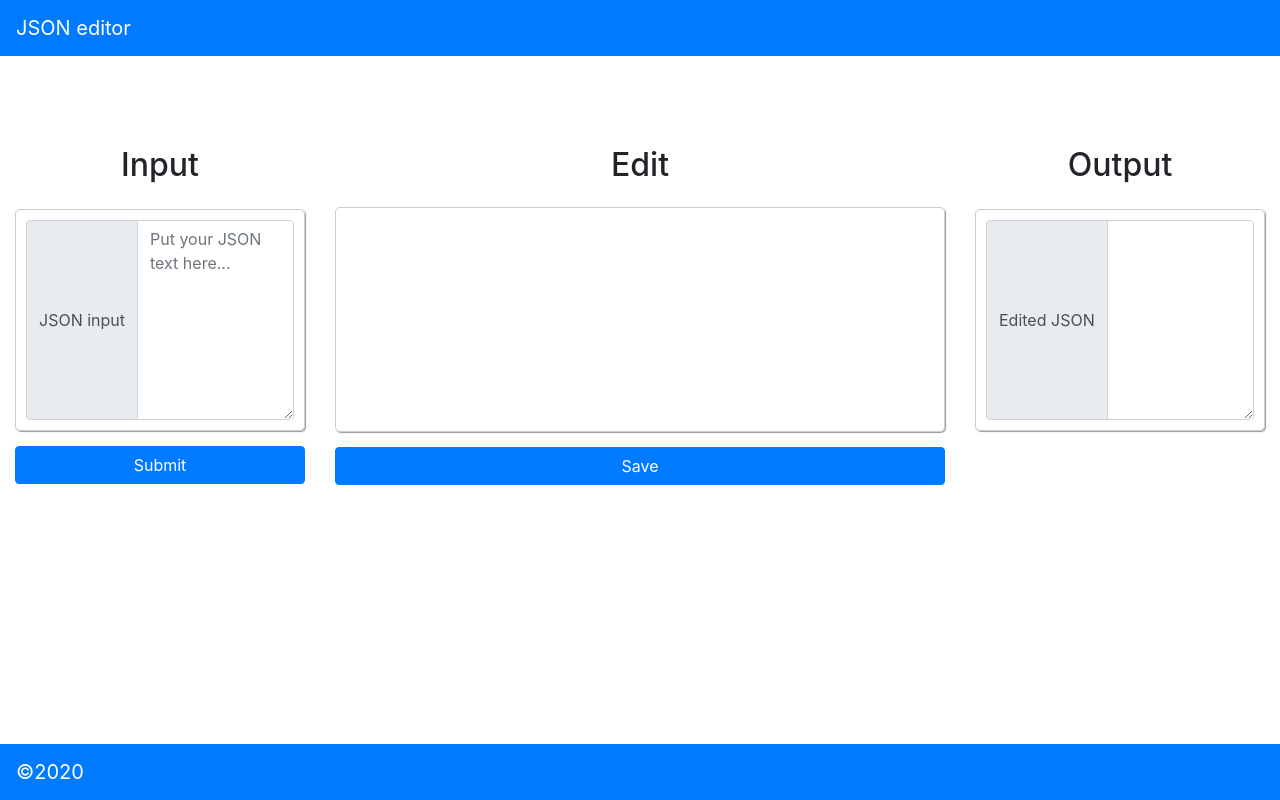
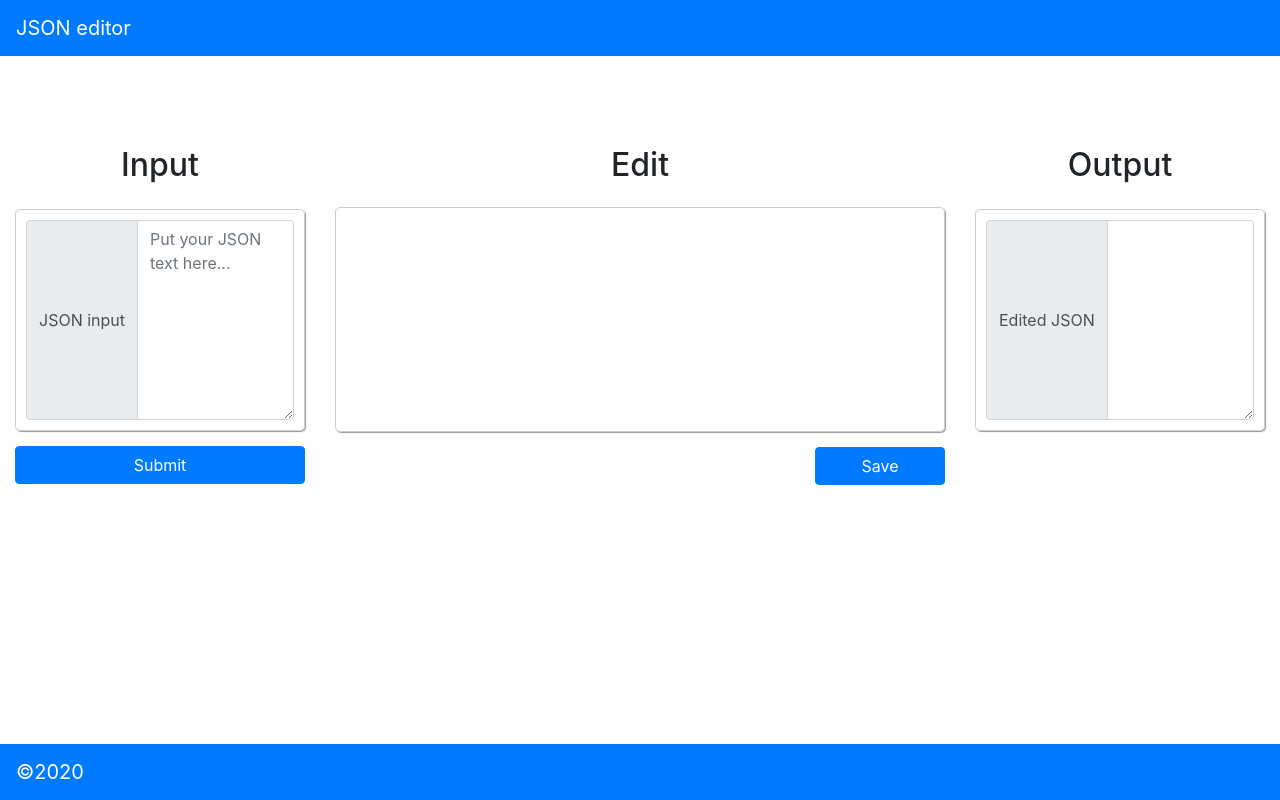
Before and after one commit to soldor37/jsonEditor, an Angular app: page / in a window 1280 px wide. Built offline with nearby package versions, Linux system fonts and the light colour scheme.

Commit message:
add row action

```diff
--- a/src/app/json-edit/json-edit.component.css
+++ b/src/app/json-edit/json-edit.component.css
@@ -16,3 +16,10 @@
     margin-bottom: 15px;
     min-height: 225px;
 }
+.table__buttons{
+    display: flex;
+    justify-content: flex-end;
+}
+.saveBtn{
+    min-width: 130px;
+}
--- a/src/app/json-edit/json-edit.component.html
+++ b/src/app/json-edit/json-edit.component.html
@@ -1,5 +1,5 @@
 <div class="card border-0">
-    <h2 class="page__title" >Edit</h2>
+    <h2 class="page__title">Edit</h2>
     <div class="table-wrap">
         <div class="table" *ngIf="tmpJson.length">
             <table class="jsonTable table-hover table-bordered table-responsive-sm">
@@ -17,9 +17,19 @@
                         </td>
                         <td><button class="btn btn-danger" type="button" (click)="deleteRow(obj)">Delete</button></td>
                     </tr>
+                    <tr>
+                        <td *ngFor="let obj of tmpJson[0] | keyvalue">
+                            <input type="text" class="form-control" required [(ngModel)]="tmpObj[obj.key]">
+                        </td>
+                        <td>
+                            <button class="btn btn-info" type="button" (click)="addRow(tmpObj)">New record</button>
+                        </td>
+                    </tr>
                 </tbody>
             </table>
         </div>
     </div>
-    <button class="btn btn-primary" type="button" (click)="jsonToOut()">Save</button>
+    <div class="table__buttons">
+        <button class="btn btn-primary saveBtn" type="button" (click)="jsonToOut()">Save</button>
+    </div>
 </div>
--- a/src/app/json-edit/json-edit.component.ts
+++ b/src/app/json-edit/json-edit.component.ts
@@ -14,10 +14,16 @@ export class JsonEditComponent implements OnInit {
     this.jsonOut.emit({ text: tmp });
   }
 
+  tmpObj: object = {};
+
+  addRow(obj) {
+    this.tmpJson.push(obj);
+    this.tmpObj = {};
+  }
   deleteRow(item: string) {
     const index: number = this.tmpJson.indexOf(item);
     if (index !== -1) {
-        this.tmpJson.splice(index, 1);
+      this.tmpJson.splice(index, 1);
     }
   }
   constructor() { }
```
